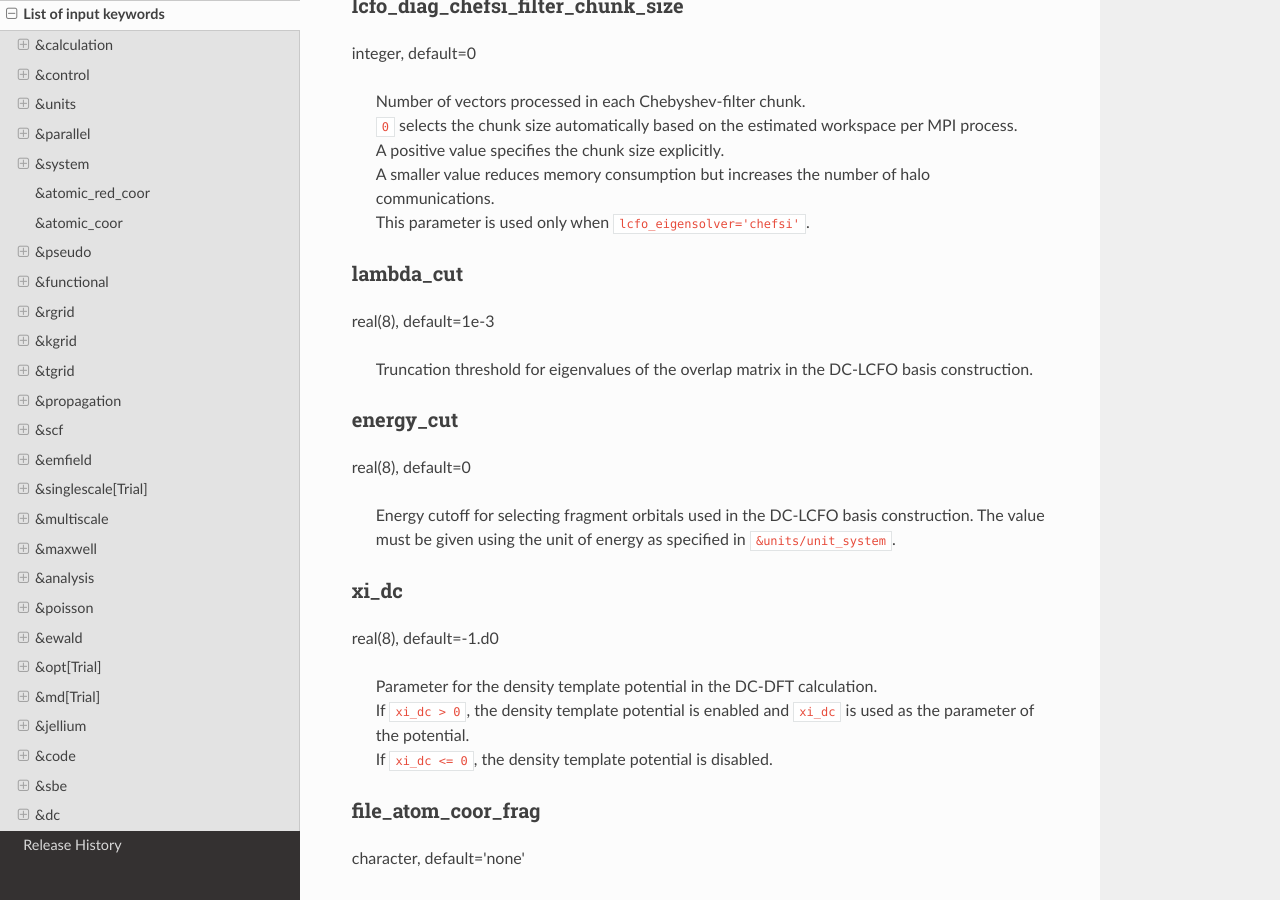
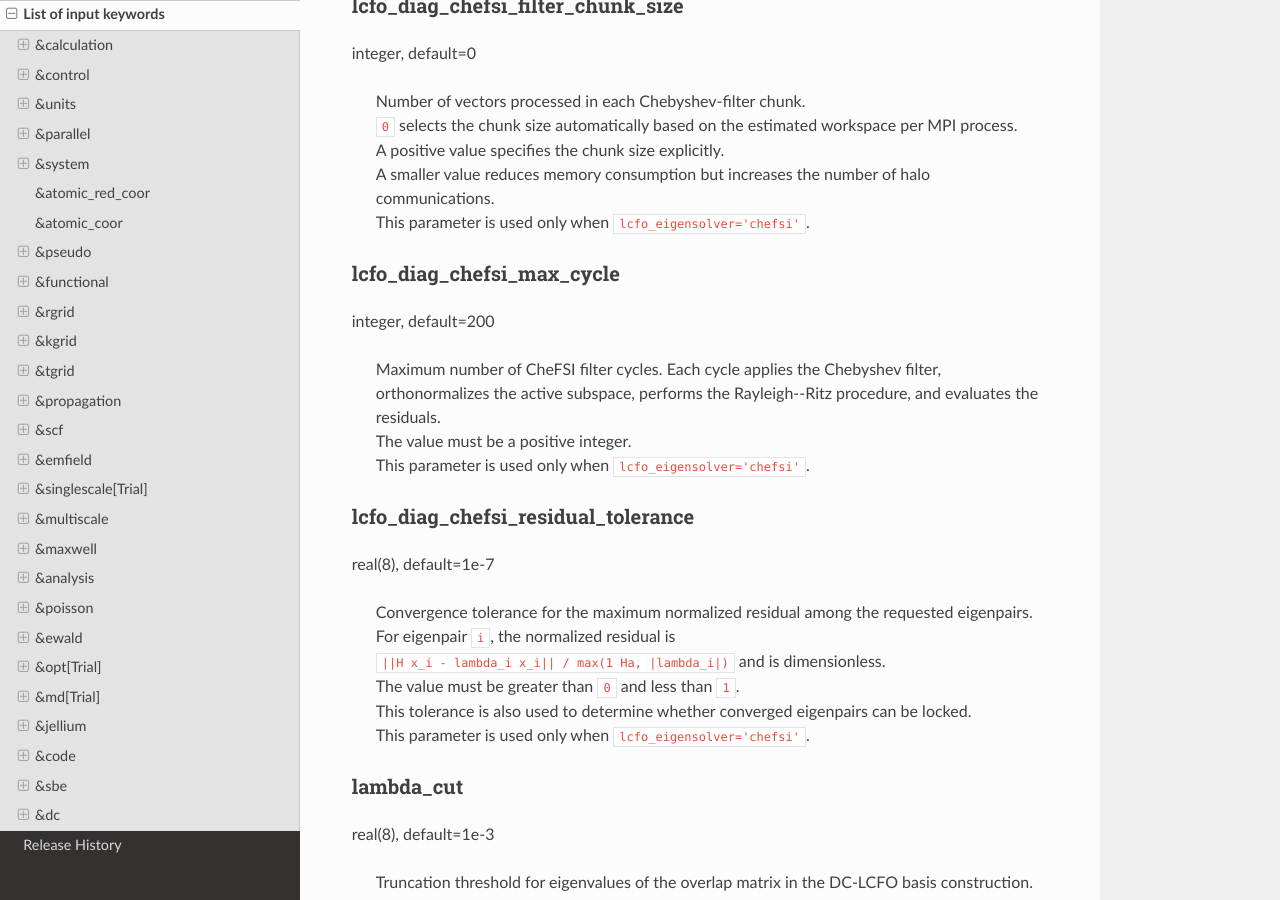
Before and after one commit to SALMON-TDDFT/SALMON-DOCS, a Sphinx documentation site: the page built from source/input_keyword_list.rst, in a window 1280 px wide and 900 px high, scrolled down 69316 px. Built offline with Sphinx 7.4.7 and the Read the Docs theme 3.1.0, drawn with Linux system fonts in a browser that asks for light colours; formulas are drawn with MathJax 3.

Commit message:
Document CheFSI convergence controls

```diff
--- a/source/input_keyword_list.rst
+++ b/source/input_keyword_list.rst
@@ -3557,6 +3557,32 @@ integer, default=0
    | A smaller value reduces memory consumption but increases the number of halo communications.
    | This parameter is used only when ``lcfo_eigensolver='chefsi'``.
 
+.. _lcfo_diag_chefsi_max_cycle:
+
+lcfo_diag_chefsi_max_cycle
+^^^^^^^^^^^^^^^^^^^^^^^^^^^
+
+integer, default=200
+
+   | Maximum number of CheFSI filter cycles. Each cycle applies the Chebyshev filter,
+   | orthonormalizes the active subspace, performs the Rayleigh--Ritz procedure, and evaluates the residuals.
+   | The value must be a positive integer.
+   | This parameter is used only when ``lcfo_eigensolver='chefsi'``.
+
+.. _lcfo_diag_chefsi_residual_tolerance:
+
+lcfo_diag_chefsi_residual_tolerance
+^^^^^^^^^^^^^^^^^^^^^^^^^^^^^^^^^^^^
+
+real(8), default=1e-7
+
+   | Convergence tolerance for the maximum normalized residual among the requested eigenpairs.
+   | For eigenpair ``i``, the normalized residual is
+   | ``||H x_i - lambda_i x_i|| / max(1 Ha, |lambda_i|)`` and is dimensionless.
+   | The value must be greater than ``0`` and less than ``1``.
+   | This tolerance is also used to determine whether converged eigenpairs can be locked.
+   | This parameter is used only when ``lcfo_eigensolver='chefsi'``.
+
 .. _lambda_cut:
 
 lambda_cut
```
